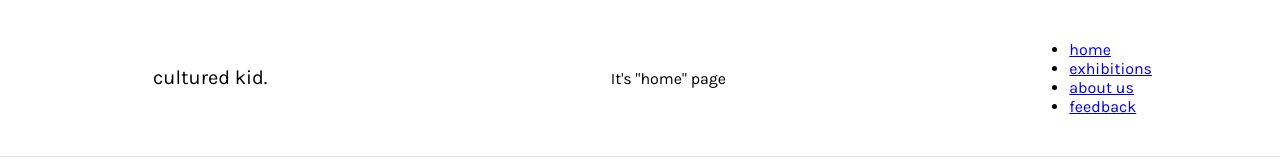
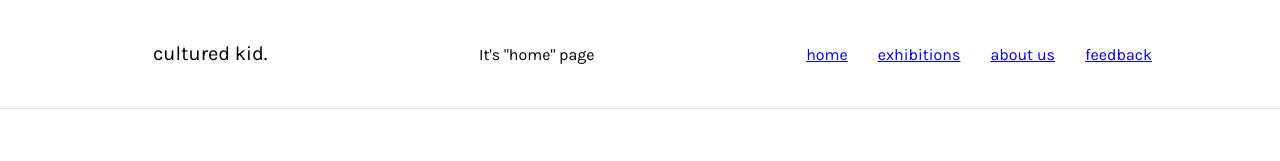
Before and after one commit to zhuravskayalina/art_gallery, a React (Vite) app in the folder react-ts-app/: page / in a window 1280 px wide. Shown: the top 161 px of the page. Built offline with nearby package versions, Linux system fonts and the light colour scheme; some icons are missing.

Commit message:
fix: navigation class names

```diff
--- a/react-ts-app/src/components/Navigation/Navigation.tsx
+++ b/react-ts-app/src/components/Navigation/Navigation.tsx
@@ -1,14 +1,13 @@
-import { Component } from 'react';
+import classNames from 'classnames/bind';
 import styles from './navigation.module.scss';
 import NavItem from './NavItem/NavItem';
 import { NavigationProps } from './types';
 
-class Navigation extends Component<NavigationProps> {
-  render() {
-    const { items, showCurrentPageName } = this.props;
+const cx = classNames.bind(styles);
+const Navigation = ({ items, showCurrentPageName }: NavigationProps) => {
   return (
     <nav>
-        <ul className={styles.navigationList}>
+      <ul className={cx('navigation-list')}>
         {items.map((item) => (
           <NavItem
             title={item.title}
@@ -20,7 +19,6 @@ class Navigation extends Component<NavigationProps> {
       </ul>
     </nav>
   );
-  }
-}
+};
 
 export default Navigation;
```
Lines whose indentation alone changed are shown as unchanged.
